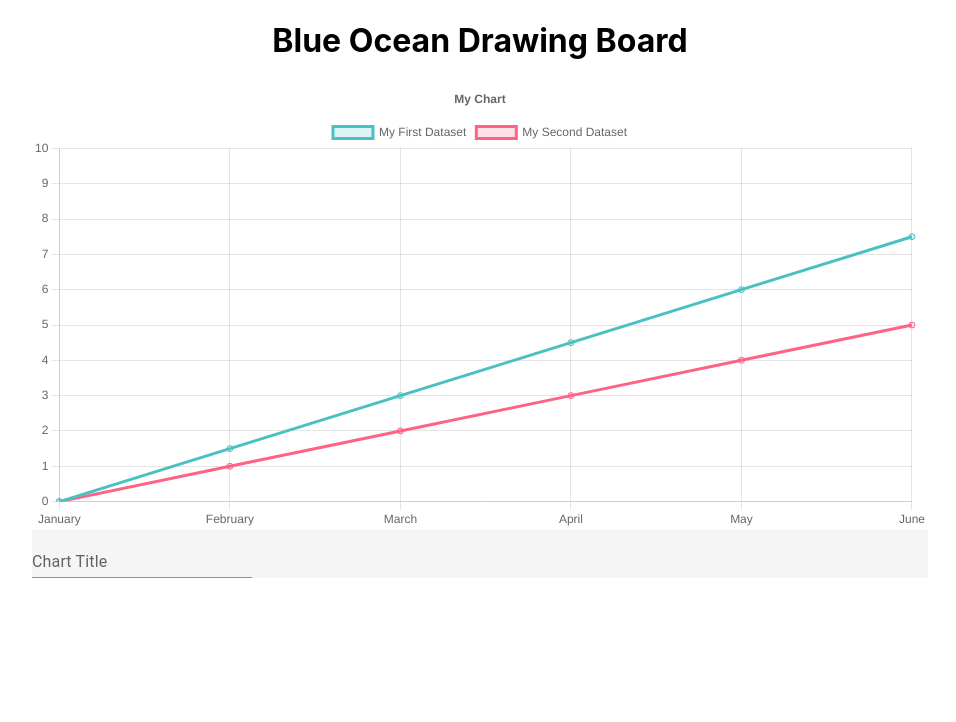
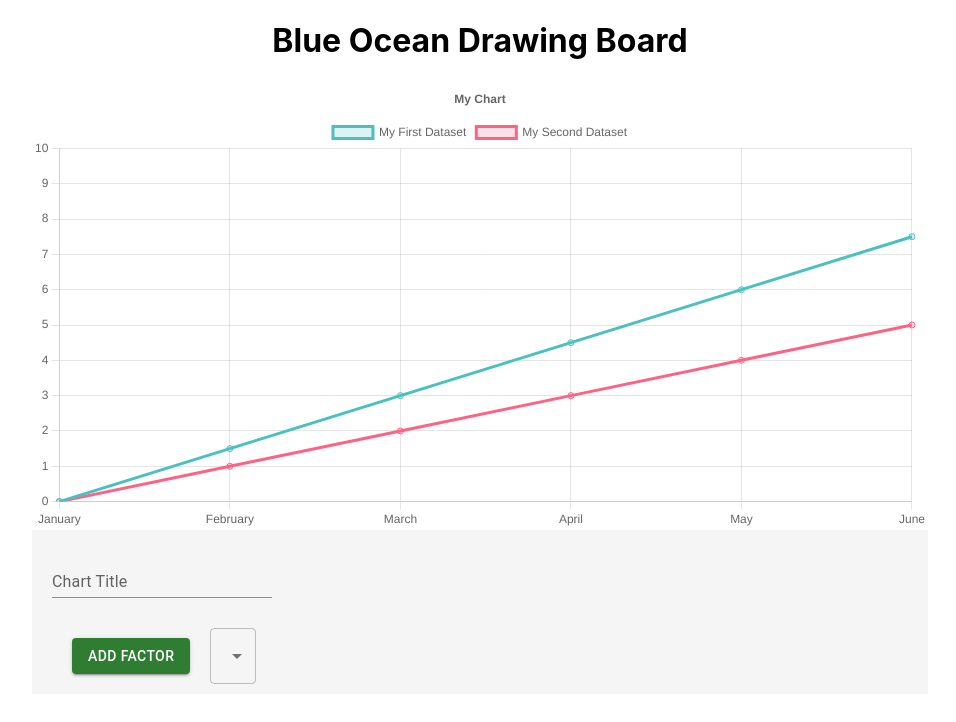
Before and after one commit to JackAlexRose/blue-ocean-drawing-board, a React (Create React App) app: page / in a window 1280 px wide. Shown: the top 722 px of the page, without its empty margins (160-1116 px from the left). Built offline with nearby package versions, Linux system fonts and the light colour scheme.

Commit message:
feat: factors form

```diff
--- a/src/components/BlueOceanForm/BlueOceanForm.tsx
+++ b/src/components/BlueOceanForm/BlueOceanForm.tsx
@@ -2,6 +2,7 @@ import React from "react";
 import Button from "@mui/material/Button";
 import TextField from "@mui/material/TextField";
 import styles from "./BlueOceanForm.module.css";
+import { FactorsForm } from "../FactorsForm";
 
 export type BlueOceanFormProps = {
   titleChangeHandler: (title: string) => void;
@@ -17,7 +18,9 @@ const BlueOceanForm: React.FC<BlueOceanFormProps> = ({
         label="Chart Title"
         onChange={(e) => titleChangeHandler(e.target.value)}
         variant="standard"
+        style={{ margin: "20px 20px" }}
       />
+      <FactorsForm />
     </div>
   );
 };
--- /dev/null
+++ b/src/components/FactorsForm/FactorsForm.module.css
@@ -0,0 +1,9 @@
+.factorContainer {
+  display: flex;
+  flex-direction: row;
+  align-items: center;
+  justify-content: flex-start;
+  width: 100%;
+  height: 100%;
+  padding: 0 20px;
+}
--- /dev/null
+++ b/src/components/FactorsForm/FactorsForm.tsx
@@ -0,0 +1,98 @@
+import React from "react";
+import { TextField, Select, Button } from "@mui/material";
+import styles from "./FactorsForm.module.css";
+
+export const FactorsForm = () => {
+  const [factorList, setFactorList] = React.useState<string[]>([]);
+  const [activeFactor, setActiveFactor] = React.useState<number>(-1);
+  const [factorName, setFactorName] = React.useState<string>("");
+
+  React.useEffect(() => {
+    if (activeFactor < 0) {
+      setActiveFactor(factorList.length - 1);
+    }
+  }, []);
+
+  const handleSelectChange = (value: string) => {
+    if (factorList.includes(value)) {
+      setActiveFactor(factorList.indexOf(value));
+    }
+  };
+
+  const addFactor = () => {
+    let newIndex = factorList.length + 1;
+    while (factorList.includes(`Factor ${newIndex}`)) {
+      newIndex++;
+    }
+    const newFactorList = [...factorList, `Factor ${newIndex}`];
+    setFactorList(newFactorList);
+    setActiveFactor(newFactorList.length - 1);
+    setFactorName("");
+  };
+
+  const editFactorName = (value: string) => {
+    if (activeFactor !== undefined) {
+      const newFactorList = [...factorList];
+      newFactorList[activeFactor] = value;
+      setFactorList(newFactorList);
+      setFactorName(value);
+    }
+  };
+
+  const deleteFactor = () => {
+    if (activeFactor !== undefined) {
+      const newFactorList = [...factorList];
+      newFactorList.splice(activeFactor, 1);
+      setFactorList(newFactorList);
+      setActiveFactor(newFactorList.length - 1);
+      setFactorName("");
+    }
+  };
+
+  return (
+    <div className={styles.factorContainer}>
+      <Button
+        variant="contained"
+        color="success"
+        disabled={factorList.length >= 10}
+        style={{ margin: "20px" }}
+        onClick={() => {
+          if (factorList.length < 10) addFactor();
+        }}
+      >
+        {factorList.length < 10 ? "Add Factor" : "Max Reached"}
+      </Button>
+      <Select
+        native
+        onChange={(e) => handleSelectChange(e.target.value as string)}
+        label="test"
+        value={factorList[activeFactor || 0]}
+      >
+        {factorList.map((name, index) => (
+          <option key={index} value={name}>
+            {name}
+          </option>
+        ))}
+      </Select>
+      {activeFactor >= 0 ? (
+        <div>
+          <TextField
+            label="Rename Factor"
+            onChange={(e) => editFactorName(e.target.value)}
+            variant="standard"
+            style={{ margin: "20px 20px" }}
+            value={factorName}
+          ></TextField>
+          <Button
+            variant="contained"
+            color="error"
+            style={{ margin: "20px" }}
+            onClick={deleteFactor}
+          >
+            Delete Factor
+          </Button>
+        </div>
+      ) : null}
+    </div>
+  );
+};
--- /dev/null
+++ b/src/components/FactorsForm/index.ts
@@ -0,0 +1 @@
+export * from "./FactorsForm";
```
